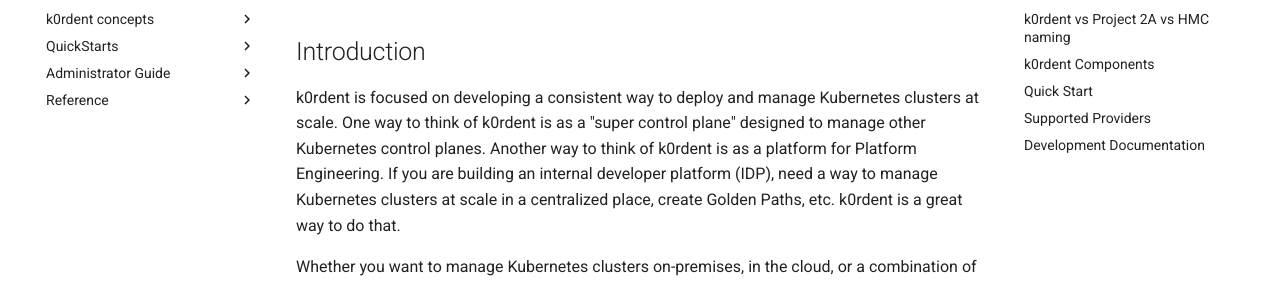
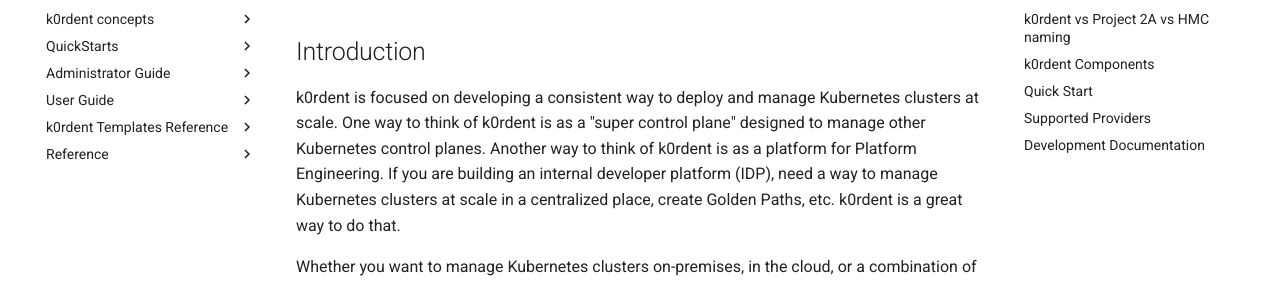
Before and after one commit to zerospiel/docs, an MkDocs documentation site: the page built from docs/index.md, in a window 1280 px wide. Shown: the part 146-429 px from the top of the page. Built offline with MkDocs 1.6.1 and Material for MkDocs 9.7.7, drawn with Linux system fonts in a browser that asks for light colours; comment, search, counter and statistics services are not loaded; the version menu is left out; some of the changed lines change nothing that is shown.

Commit message:
updating mkdocs.yml 12:07 pm Monday 1-27-25 Eastern US

```diff
--- a/mkdocs.yml
+++ b/mkdocs.yml
@@ -58,6 +58,17 @@
     - k0rdent Role Based Access Control (RBAC): admin-rbac.md
     - k0rdent Observability and FinOps (KOF): admin-kof.md
     - Backing up k0rdent: admin-backup.md
+  - User Guide:
+    - Creating clusters as a k0rdent user: user-create-cluster.md
+    - Creating and adding services to clusters as a k0rdent user: use-create-service.md
+  - k0rdent Templates Reference:
+    - Introduction to k0rdent templates: template-intro.md
+    - Using predefined templates: template-predefined.md
+    - Bring-your-own (BYO) templates: template-byo.md
+    - Templates for Amazon Web Services: template-aws.md
+    - Templates for Azure: template-azure.md
+    - Templates for OpenStack: template-openstack.md
+    - Templates for vSphere: template-vsphere.md
   - Reference:
     - Glossary: glossary.md
     - Appendices: appendices.md
```
